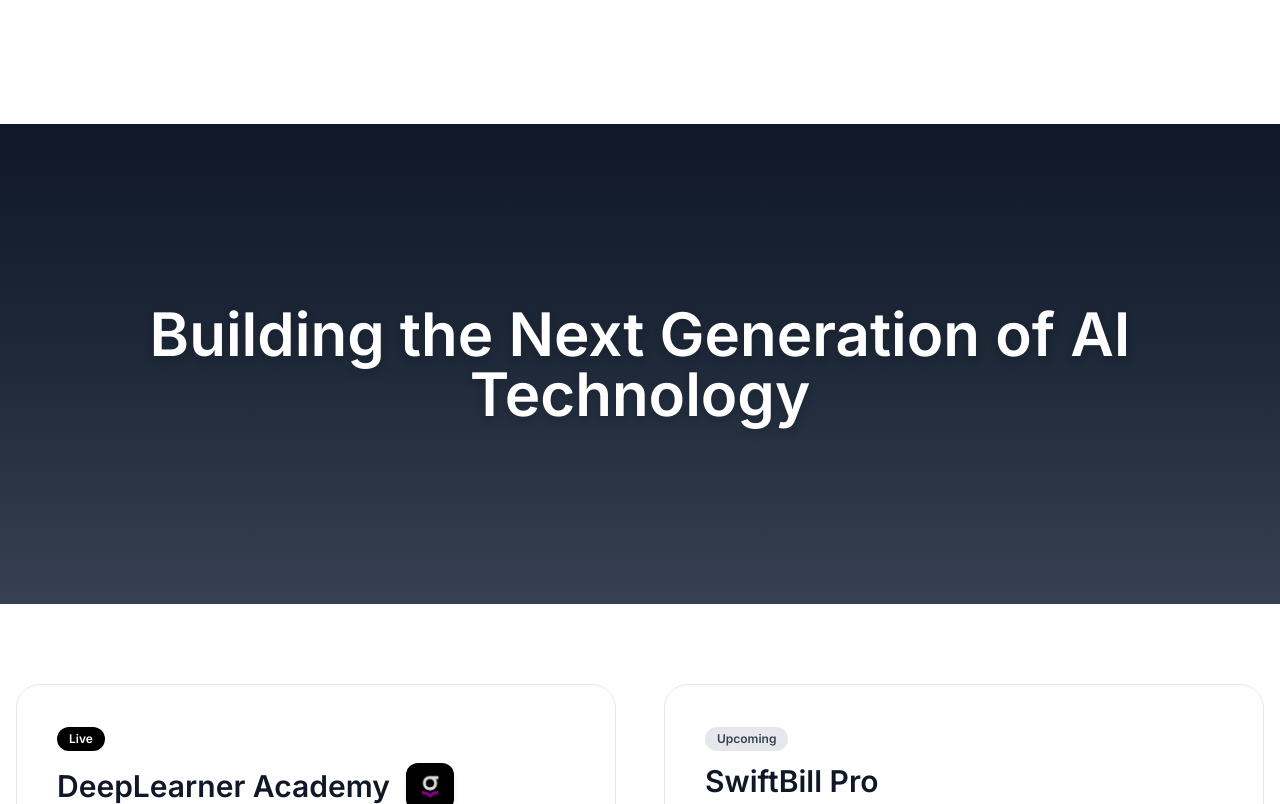
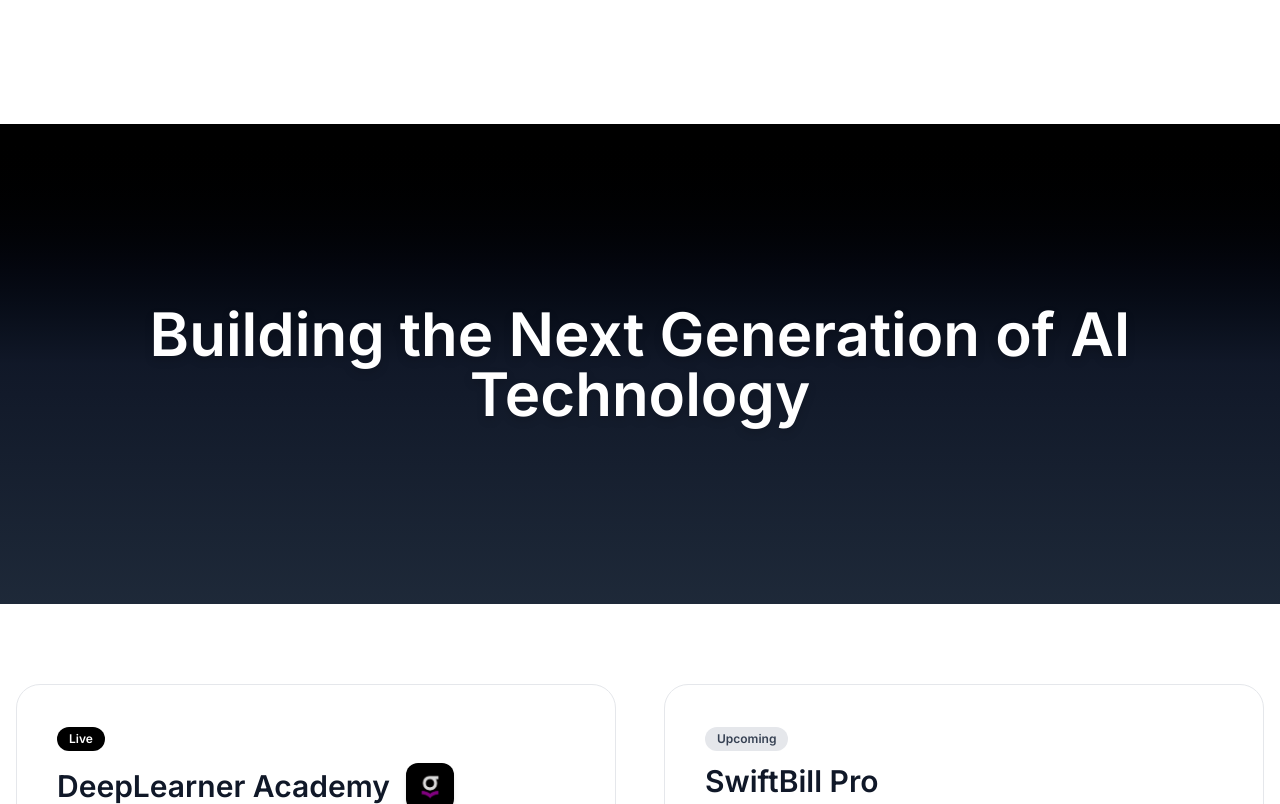
Before and after one commit to divi1127/MarqWon, a React (Vite) app: page /products in a window 1280 px wide. Shown: the part 442-1246 px from the top of the page. Built offline with nearby package versions, Linux system fonts and the light colour scheme; what react-head would draw is missing.

Commit message:
first commit

```diff
--- a/src/sections/Products.jsx
+++ b/src/sections/Products.jsx
@@ -120,7 +120,7 @@
       {/* --- */}
 
       {/* PARALLAX */}
- <section className="h-[60vh] relative z-10 bg-gradient-to-b from-gray-900 via-gray-800 to-gray-700 overflow-hidden">
+<section className="h-[60vh] relative z-10 bg-gradient-to-b from-black via-gray-900 to-gray-800 overflow-hidden">
   {/* Text over gradient */}
   <div className="absolute inset-0 flex items-center justify-center z-30">
     <h2 className="text-5xl md:text-6xl font-extrabold text-white text-center drop-shadow-lg">
@@ -128,6 +128,7 @@
     </h2>
   </div>
 </section>
+
 
 
       {/* --- */}
```
